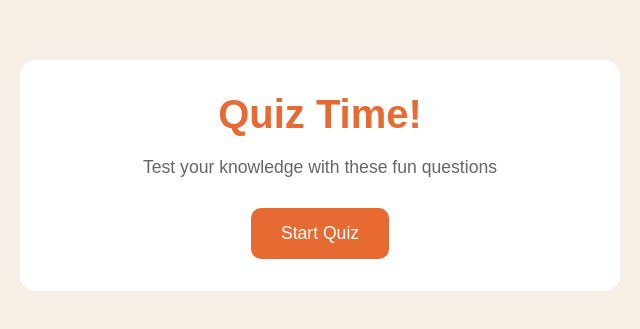
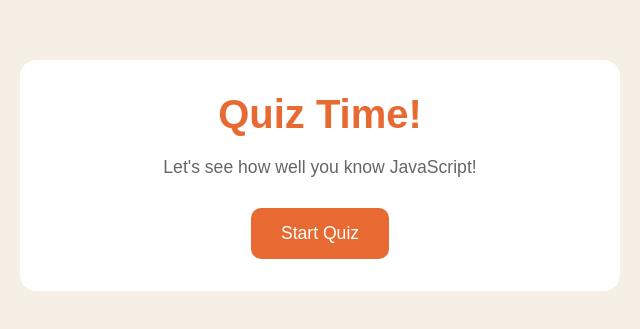
Before and after one commit to ClausMaslov/quiz-game, a plain HTML site: page index.html in a window 1280 px wide. Shown: the part 225-554 px from the top of the page, 320-960 px from the left. Drawn offline with Linux system fonts and the light colour scheme.

Commit message:
Update index.html

```diff
--- a/index.html
+++ b/index.html
@@ -10,7 +10,7 @@
 	<div class="container">
 		 <div class="screen active" id="start-screen">
         <h1>Quiz Time!</h1>
-				<p>Test your knowledge with these fun questions</p>
+				<p>Let's see how well you know JavaScript!</p>
 				<button id="start-btn">Start Quiz</button>
 		 </div>
 
```
